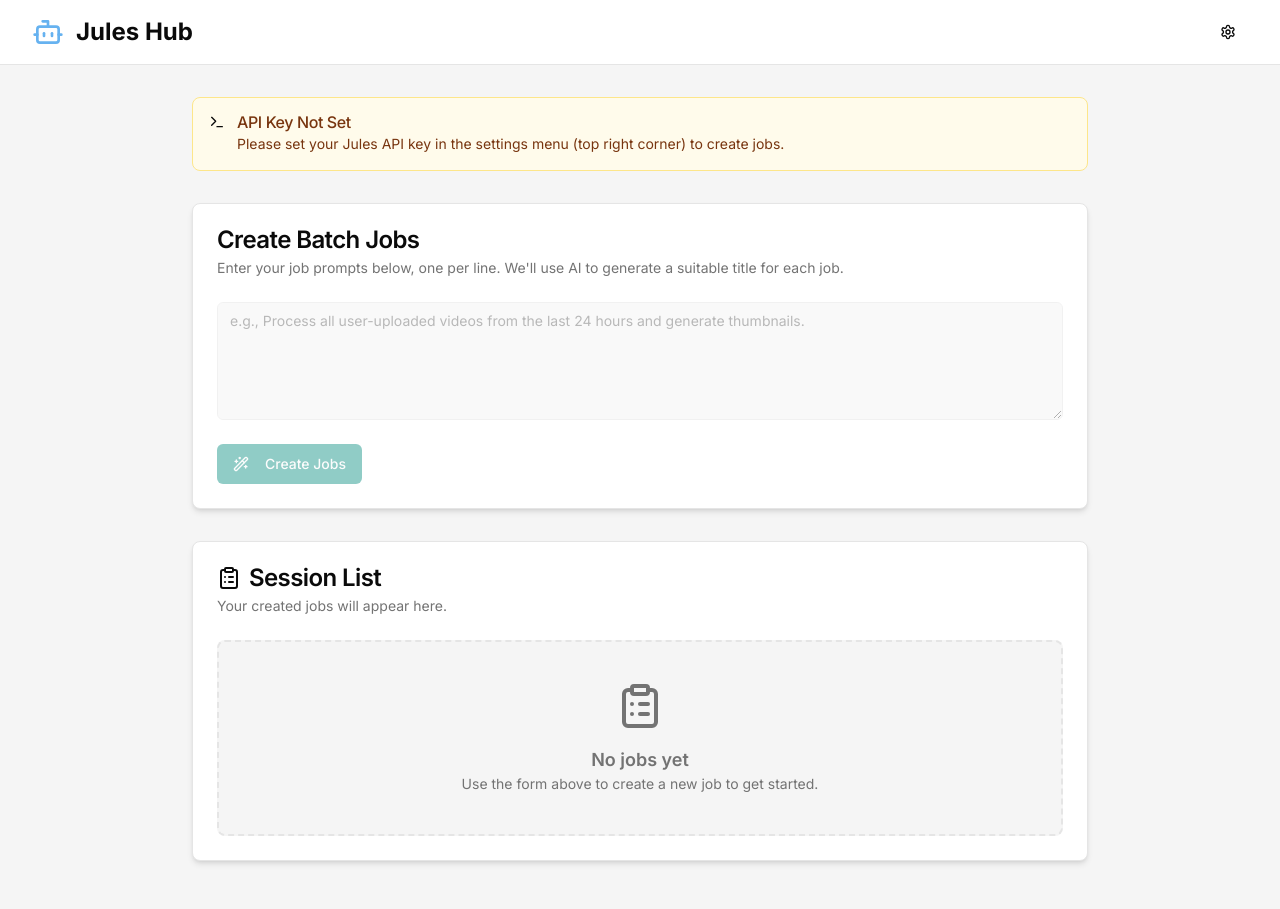
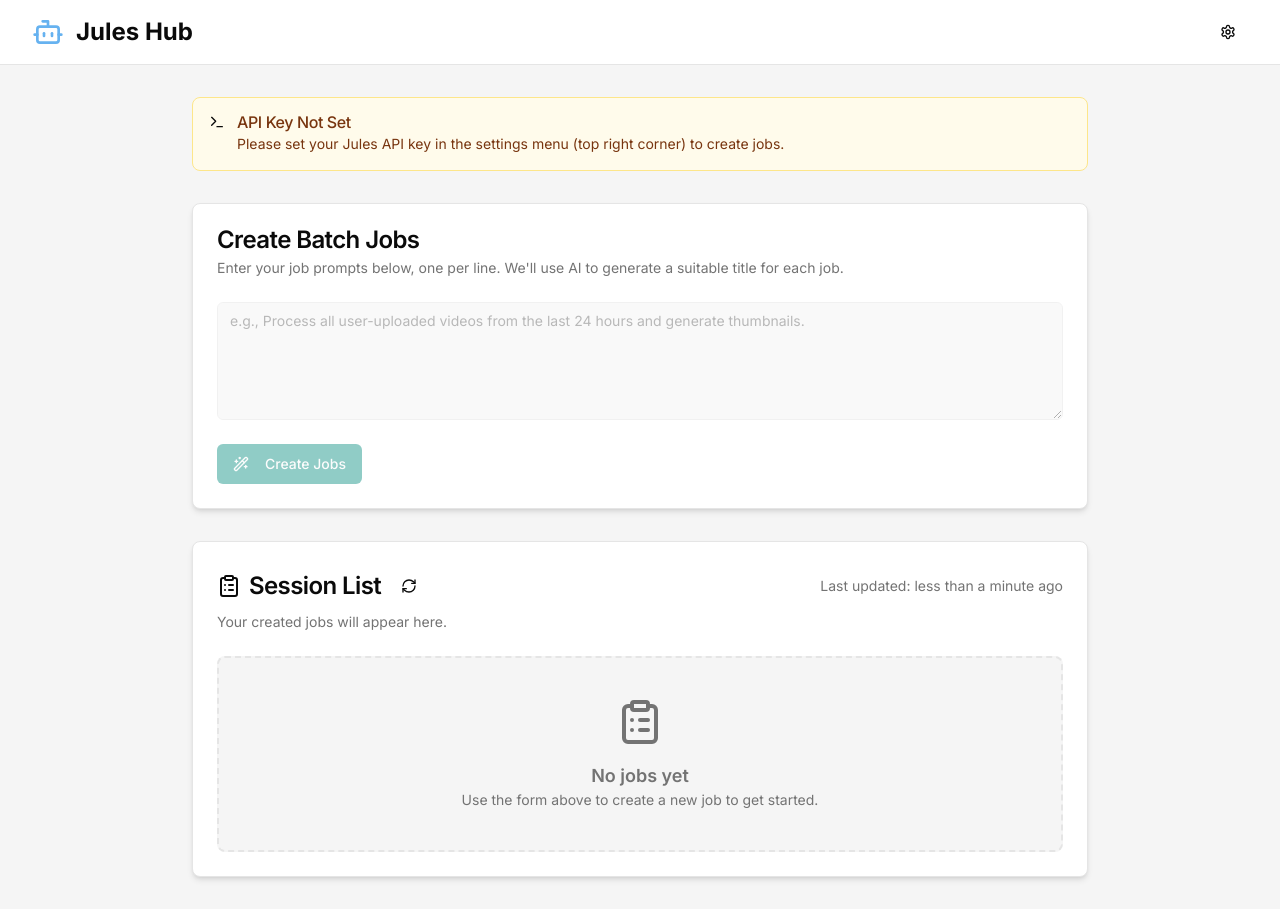
Before and after one commit to ql-owo-lp/jules-master, a Next.js app: page / in a window 1280 px wide. Built offline with nearby package versions, Linux system fonts and the light colour scheme; what @genkit-ai/google-genai, genkit would draw is missing.

Commit message:
I do not see the "refresh" icon ot the "last update" text

```diff
--- a/src/components/job-list.tsx
+++ b/src/components/job-list.tsx
@@ -28,31 +28,6 @@
 };
 
 export function JobList({ jobs, lastUpdatedAt, onRefresh }: JobListProps) {
-  if (jobs.length === 0) {
-    return (
-      <Card className="shadow-md">
-        <CardHeader>
-          <div className="flex items-center justify-between">
-            <div className="flex items-center gap-2">
-              <ClipboardList className="h-6 w-6" />
-              <CardTitle>Session List</CardTitle>
-            </div>
-          </div>
-          <CardDescription>Your created jobs will appear here.</CardDescription>
-        </CardHeader>
-        <CardContent>
-          <div className="flex flex-col items-center justify-center text-center text-muted-foreground p-10 border-2 border-dashed rounded-lg bg-background">
-            <ClipboardList className="h-12 w-12 mb-4" />
-            <p className="font-semibold text-lg">No jobs yet</p>
-            <p className="text-sm">
-              Use the form above to create a new job to get started.
-            </p>
-          </div>
-        </CardContent>
-      </Card>
-    );
-  }
-
   return (
     <Card className="shadow-md">
       <CardHeader>
@@ -71,9 +46,20 @@
             </div>
           )}
         </div>
-        <CardDescription>A list of your most recent jobs.</CardDescription>
+        <CardDescription>
+          {jobs.length > 0 ? "A list of your most recent jobs." : "Your created jobs will appear here."}
+        </CardDescription>
       </CardHeader>
       <CardContent>
+        {jobs.length === 0 ? (
+          <div className="flex flex-col items-center justify-center text-center text-muted-foreground p-10 border-2 border-dashed rounded-lg bg-background">
+            <ClipboardList className="h-12 w-12 mb-4" />
+            <p className="font-semibold text-lg">No jobs yet</p>
+            <p className="text-sm">
+              Use the form above to create a new job to get started.
+            </p>
+          </div>
+        ) : (
           <div className="border rounded-lg">
             <Table>
               <TableHeader>
@@ -100,6 +86,7 @@
               </TableBody>
             </Table>
           </div>
+        )}
       </CardContent>
     </Card>
   );
```
Lines whose indentation alone changed are shown as unchanged.
